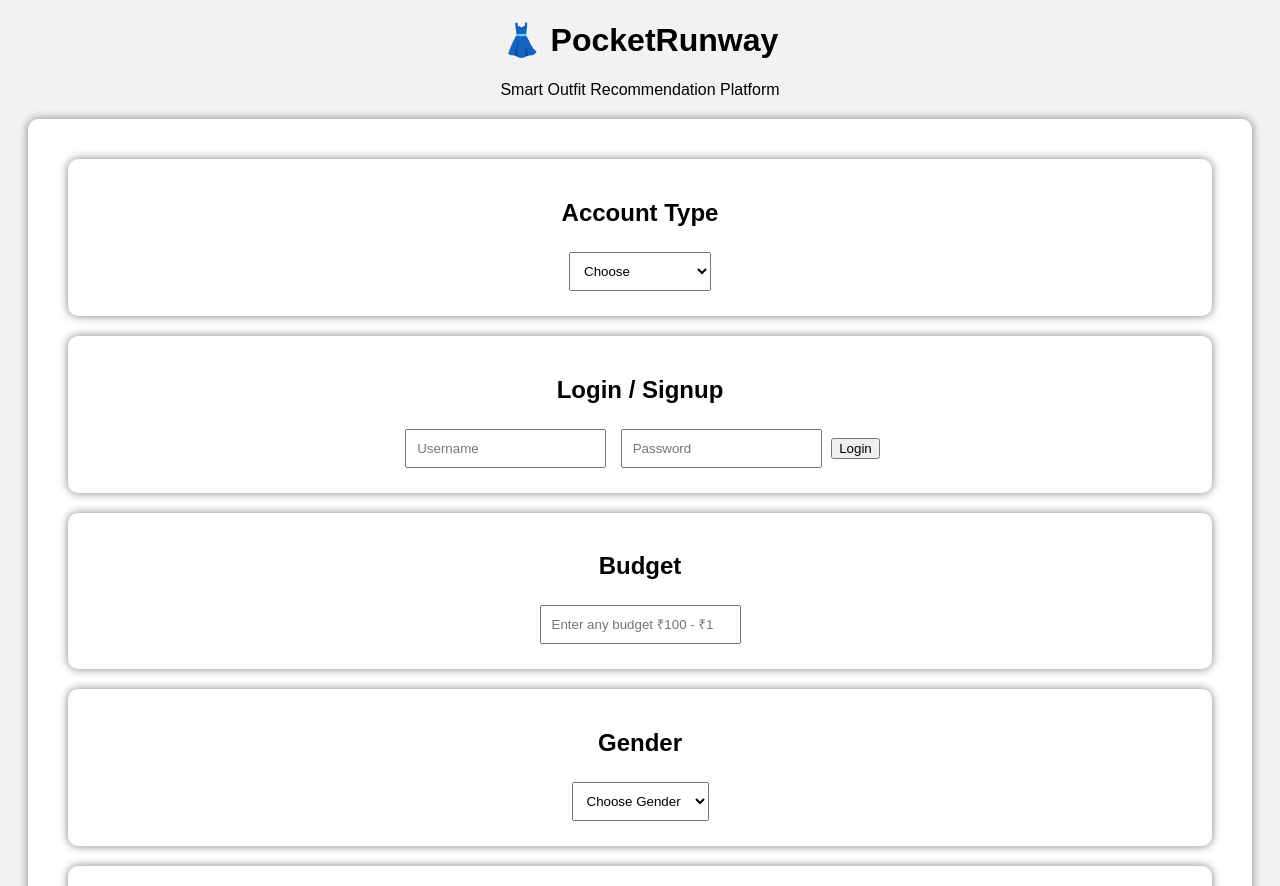
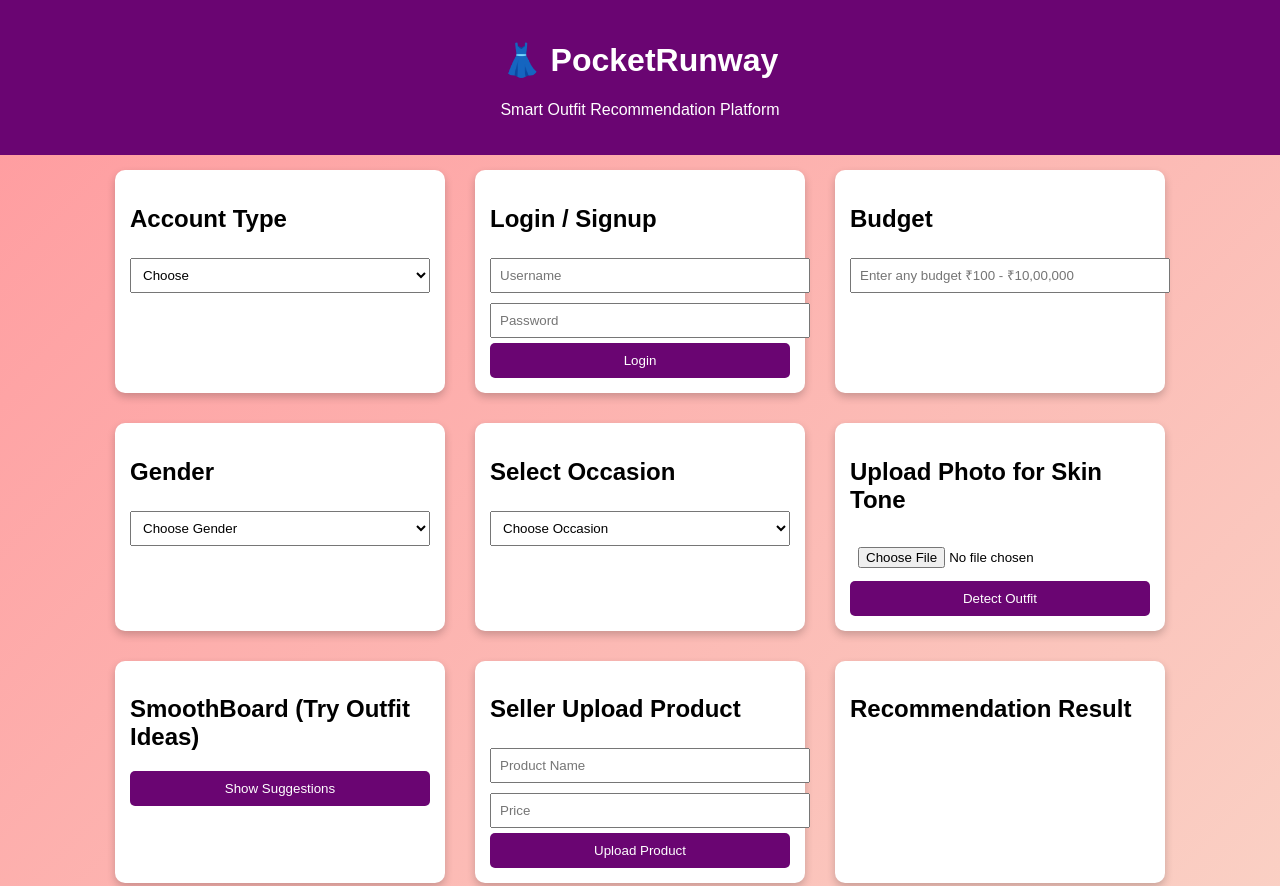
Before and after one commit to sohinigope92-sys/pocketrunway, a plain HTML site: page index.html in a window 1280 px wide. Shown: the top 886 px of the page. Drawn offline with Linux system fonts and the light colour scheme.

Commit message:
Update style.css

```diff
--- a/style.css
+++ b/style.css
@@ -1,18 +1,43 @@
 body {
+margin:0;
 font-family: Arial;
-background: #f2f2f2;
-text-align: center;
+background: linear-gradient(135deg,#ff9a9e,#fad0c4);
 }
 
-div {
-background: white;
-margin: 20px;
-padding: 20px;
-border-radius: 10px;
-box-shadow: 0px 0px 10px grey;
+header{
+background:#6a0572;
+color:white;
+text-align:center;
+padding:20px;
 }
 
-input, select {
-margin: 5px;
-padding: 10px;
+.container{
+display:flex;
+flex-wrap:wrap;
+justify-content:center;
 }
+
+.card{
+background:white;
+width:300px;
+margin:15px;
+padding:15px;
+border-radius:10px;
+box-shadow:0 4px 8px rgba(0,0,0,0.2);
+}
+
+input,select{
+width:100%;
+padding:8px;
+margin:5px 0;
+}
+
+button{
+background:#6a0572;
+color:white;
+border:none;
+padding:10px;
+width:100%;
+cursor:pointer;
+border-radius:5px;
+}
```
